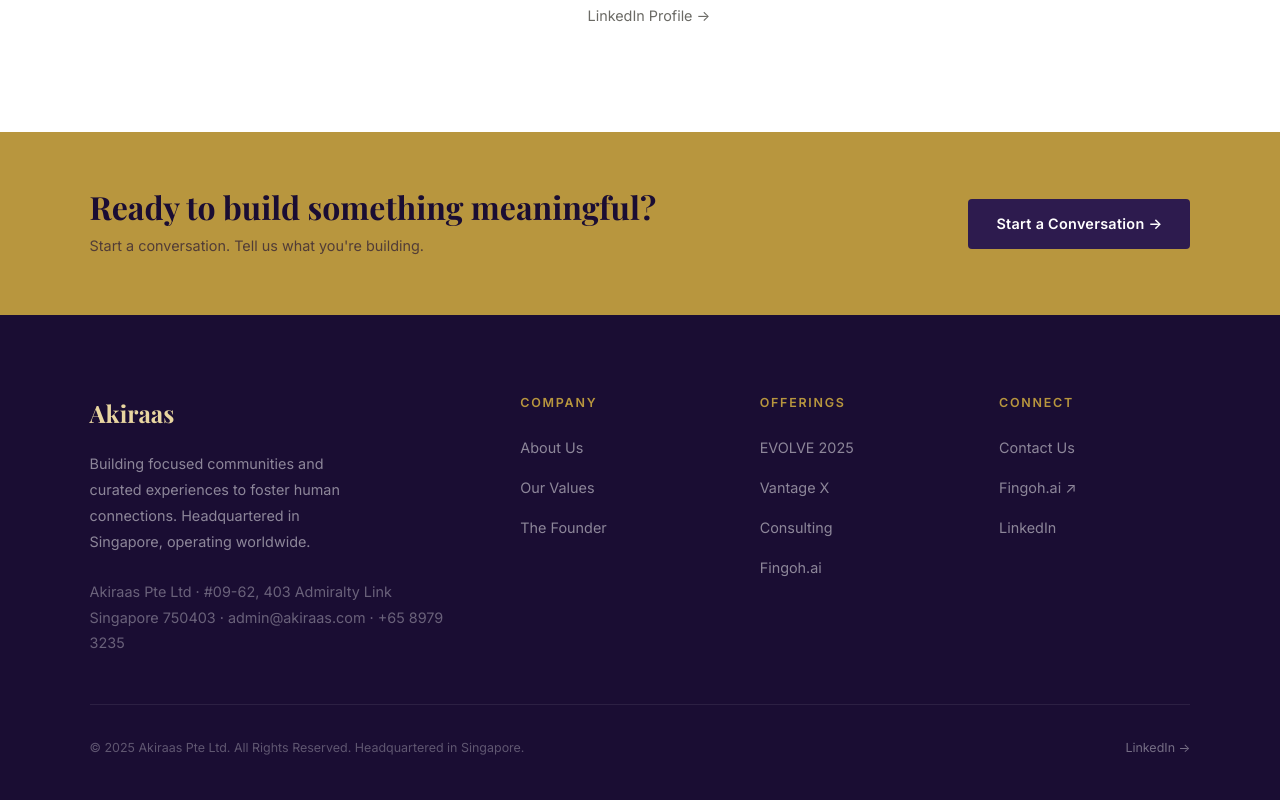
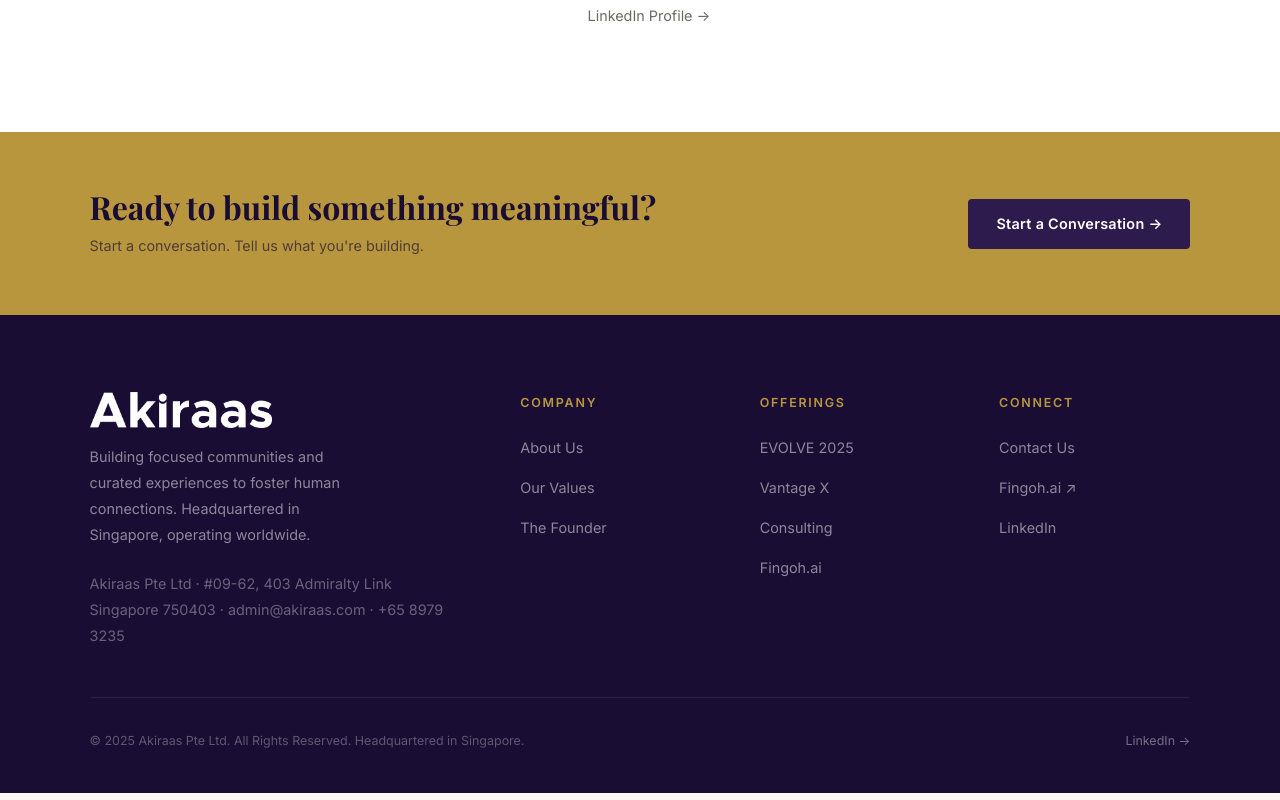
Before and after one commit to ganeshkumarmurugan01/akiraas-website, a Next.js app: page / in a window 1280 px wide. Shown: the part 5191-5991 px from the top of the page. Built offline with nearby package versions, Linux system fonts and the light colour scheme; a web font is replaced by a local one.

Commit message:
footer logo changed

```diff
--- a/src/app/about/page.tsx
+++ b/src/app/about/page.tsx
@@ -91,7 +91,7 @@
             <p style={{fontSize:'var(--text-md)',color:'var(--ink-light)',lineHeight:'var(--lh-loose)',marginBottom:'1.2rem'}}>Akiraas was born from a simple but urgent observation: in a world more connected than ever, genuine professional connection had become increasingly rare. Events were getting bigger, but conversations were getting shallower.</p>
             <p style={{fontSize:'var(--text-md)',color:'var(--ink-light)',lineHeight:'var(--lh-loose)',marginBottom:'1.2rem'}}>GaneshKumar Murugan founded Akiraas with a clear mandate: to create communities that didn&apos;t just gather people in a room, but gave them genuine reasons to connect, grow, and return.</p>
             <p style={{fontSize:'var(--text-md)',color:'var(--ink-light)',lineHeight:'var(--lh-loose)'}}>Headquartered in Singapore, Akiraas operates across APAC and globally — building communities that reflect the full diversity of the world&apos;s professional landscape.</p>
-            <p style={{fontSize:'var(--text-md)',color:'var(--ink-light)',lineHeight:'var(--lh-loose)'}}> <li><a href="https://www.linkedin.com/in/ganeshkumarmurugan/" target="_blank" rel="noopener noreferrer">LinkedIn</a></li></p>
+            <p style={{fontSize:'var(--text-md)',color:'var(--ink-light)',lineHeight:'var(--lh-loose)'}}> <a href="https://www.linkedin.com/in/ganeshkumarmurugan/" target="_blank" rel="noopener noreferrer">LinkedIn</a></p>
           </div>
         </div>
       </section>
--- a/src/components/Footer.tsx
+++ b/src/components/Footer.tsx
@@ -1,4 +1,5 @@
 import Link from 'next/link';
+import Image from 'next/image';
 
 export default function Footer() {
   return (
@@ -6,7 +7,6 @@
       <style>{`
         .site-footer { background: var(--plum-dark); padding: clamp(3rem,6vw,5rem) var(--section-h) 2.5rem; }
         .footer-grid { max-width: var(--content-max); margin: 0 auto; display: grid; grid-template-columns: 2fr 1fr 1fr 1fr; gap: 3rem; padding-bottom: 3rem; border-bottom: 1px solid rgba(255,255,255,0.08); margin-bottom: 2rem; }
-        .footer-brand-logo { font-family: var(--font-serif); font-size: 1.5rem; font-weight: 700; color: var(--gold-light); margin-bottom: 1rem; display: block; }
         .footer-brand p { font-size: var(--text-sm); color: rgba(255,255,255,0.5); line-height: var(--lh-loose); max-width: 30ch; margin-bottom: 1.5rem; }
         .footer-brand address { font-style: normal; font-size: var(--text-sm); color: rgba(255,255,255,0.35); line-height: var(--lh-loose); }
         .footer-col h5 { font-family: var(--font-sans); font-size: var(--text-xs); font-weight: 600; letter-spacing: 0.14em; text-transform: uppercase; color: var(--gold); margin-bottom: 1.2rem; }
@@ -23,7 +23,7 @@
       <footer className="site-footer">
         <div className="footer-grid">
           <div className="footer-brand">
-            <span className="footer-brand-logo">Akiraas</span>
+            <Image src="/Akiraas_White.png" alt="Akiraas" height={36} width={160} style={{ height: 36, width: 'auto', display: 'block', marginBottom: '1rem' }} />
             <p>Building focused communities and curated experiences to foster human connections. Headquartered in Singapore, operating worldwide.</p>
             <address>Akiraas Pte Ltd · #09-62, 403 Admiralty Link<br />Singapore 750403 · admin@akiraas.com · +65 8979 3235</address>
           </div>
```
